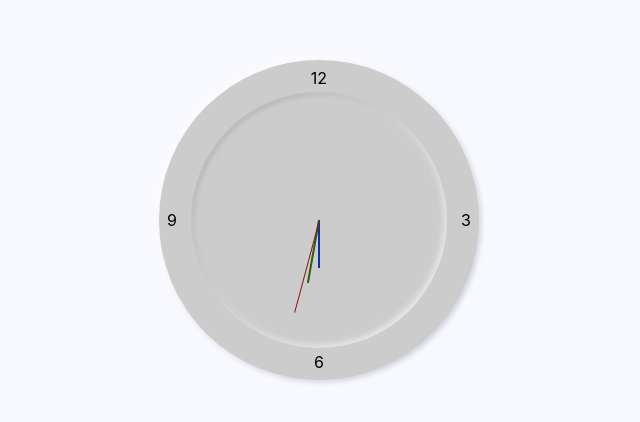
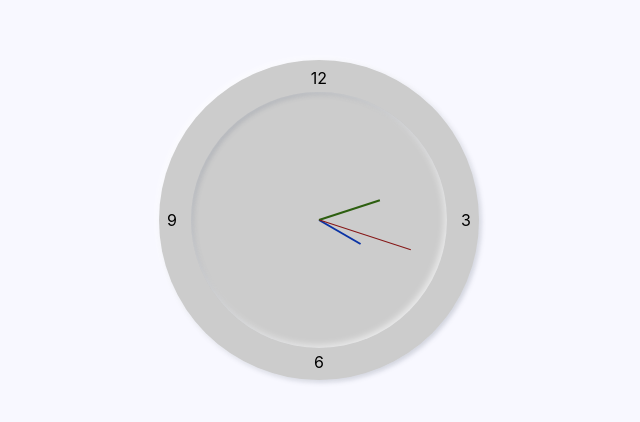
Before and after one commit to AbielKiflu/pomodoro, a React (Create React App) app: page / in a window 1280 px wide. Shown: the part 180-602 px from the top of the page, without its empty margins (321-961 px from the left). Built offline with nearby package versions, Linux system fonts and the light colour scheme.

Commit message:
moving the hands of the clock

```diff
--- a/src/components/Clock.js
+++ b/src/components/Clock.js
@@ -3,11 +3,32 @@ import React, { useState, useEffect } from "react";
 import "./clock.css";
 
 const Clock = () => {
+  const [time, setTime] = useState(new Date());
+  const interval = useEffect(() => {
+    setInterval(() => {
+      setTime(new Date());
+    }, 1000);
+    return () => clearInterval(interval);
+  }, []);
+
+  const hour = time.getHours() * 30;
+  const minute = time.getMinutes() * 6;
+  const second = time.getSeconds() * 6;
+
   return (
     <div className="clock">
-      <div className="hour"></div>
-      <div className="minute"></div>
-      <div className="second"></div>
+      <div
+        className="hour"
+        style={{ transform: "rotate(" + hour + "deg)" }}
+      ></div>
+      <div
+        className="minute"
+        style={{ transform: "rotate(" + minute + "deg)" }}
+      ></div>
+      <div
+        className="second"
+        style={{ transform: "rotate(" + second + "deg)" }}
+      ></div>
       <span className="twelve">12</span>
       <span className="six">6</span>
       <span className="three">3</span>
```
